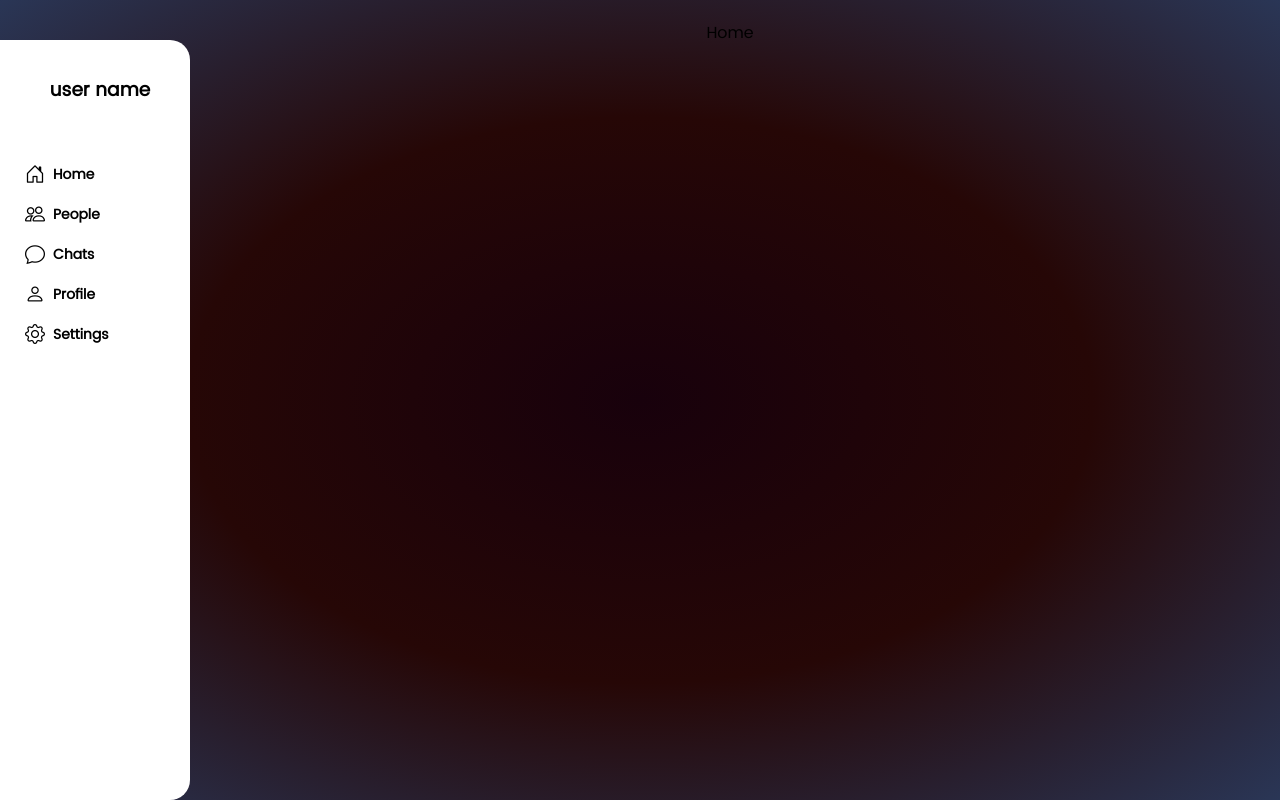
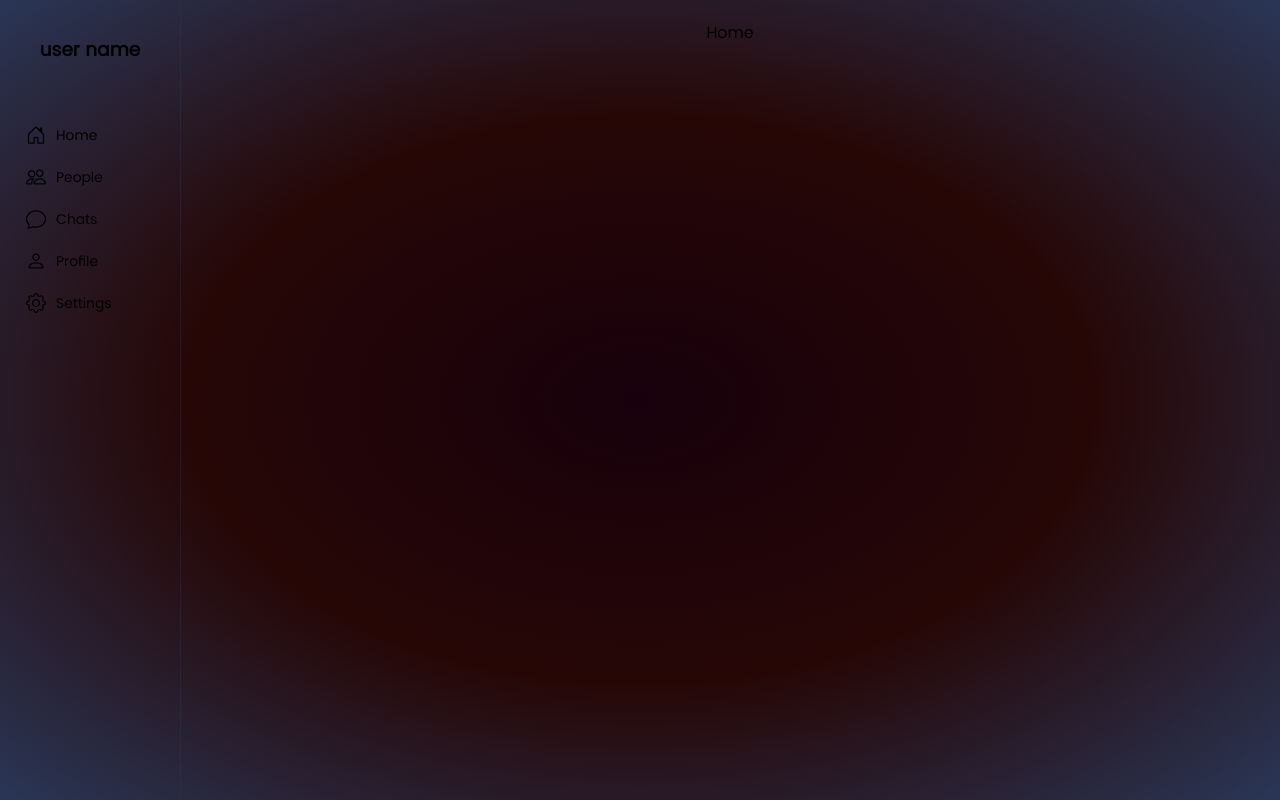
Before and after one commit to Aliherawi7/sigma-ui, a React (Create React App) app: page / in a window 1280 px wide. Built offline with nearby package versions, Linux system fonts and the light colour scheme.

Commit message:
navbar styles updated. brand logo added

```diff
--- a/src/components/navbar/Navbar.css
+++ b/src/components/navbar/Navbar.css
@@ -1,15 +1,21 @@
 .navbar {
-    width: 180px;
+    width: 160px;
     padding: 10px;
-    padding-right : 0;
-    border-top-right-radius: 20px;
-    border-bottom-right-radius: 20px;
-    background-color: #fff;
-    position: absolute;
-    top: 40px;
+    background-color: transparent;
+    position: fixed;
+    top: 0;
     left: 0;
-    bottom: 0;;
+    bottom: 0;
+    border-right: 1px solid #363b5e45;
 }
+.brand_logo{
+    width: 150px;
+    user-select: none;
+    -webkit-user-drag: none;
+}
+
+
+
 .navbar ul{
     margin-top: 50px;
     list-style: none;
@@ -17,43 +23,24 @@
 .navbar ul li{
     text-align: left;
     padding: 5px 15px;
-    border-top-left-radius: 40px;
-    border-bottom-left-radius: 40px;
+    border-radius: 10px;
+    border: 1px solid transparent;
     user-select: none;
     font-size: 20px;
+
 }
 ul li span{
-    font-weight: bold;
+    font-weight: 300;
     font-size: 14px;
-    padding: 0 8px;
+    padding: 0 10px;
 }
 ul li a{
     display: flex;
     align-items: center;
 }
 
-.navbar ul li:hover::after{
-    content: '';
-    position: absolute;
-    top: -30px;
-    right: 0;
-    height: 30px;
-    width: 30px;
-    border-bottom-right-radius: 50%;
-    box-shadow: 4px 3px 1px 2px #f44333;
-}
-.navbar ul li:hover::before{
-    content: '';
-    position: absolute;
-    bottom: -30px;
-    right: 0;
-    height: 30px;
-    width: 30px;
-    border-top-right-radius: 50%;
-    box-shadow: 4px -4px 1px 2px #f44333;
-}
-.navbar ul li:hover{
+.active, .navbar ul li:hover{
     cursor: pointer;
     position: relative;
-    background-color: #f44333;
+    background: linear-gradient(to right, var(--main_color_light), var(--main_color));
 }
```
